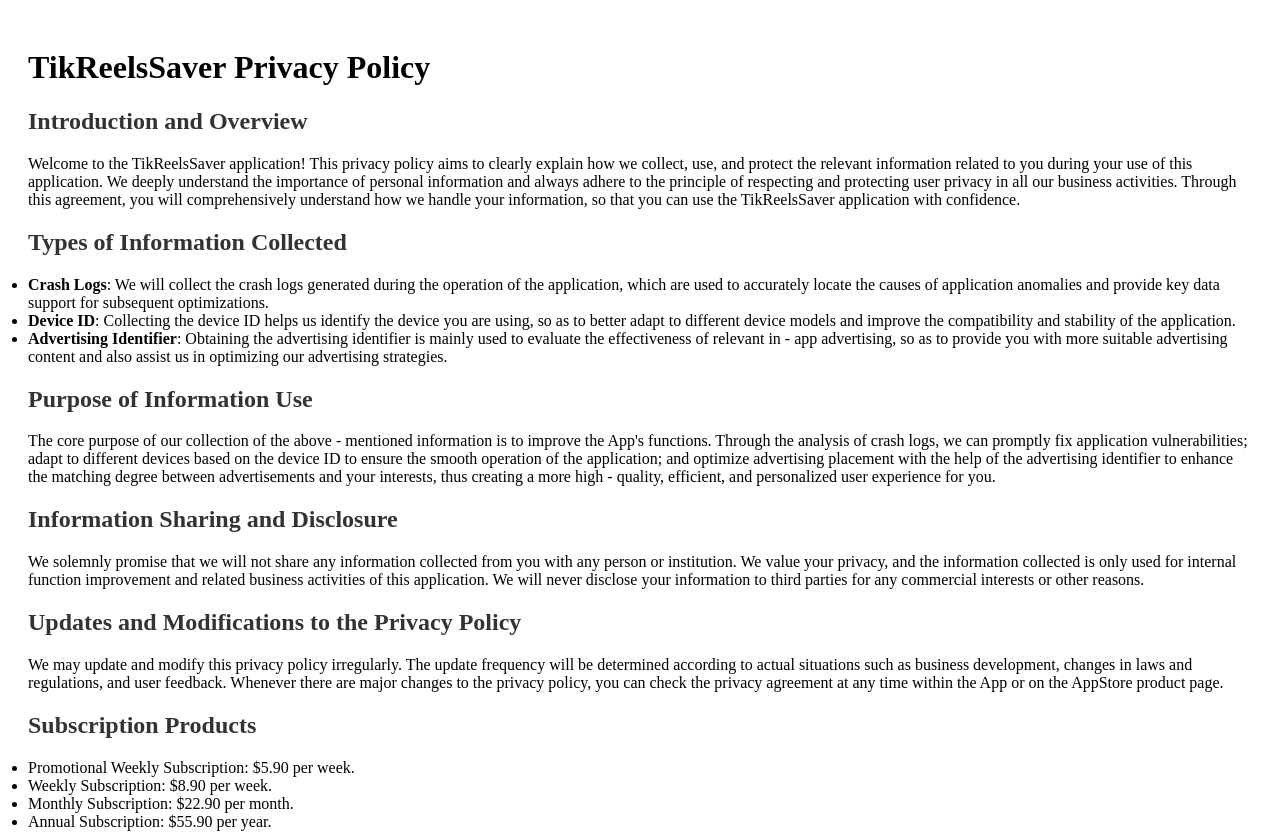
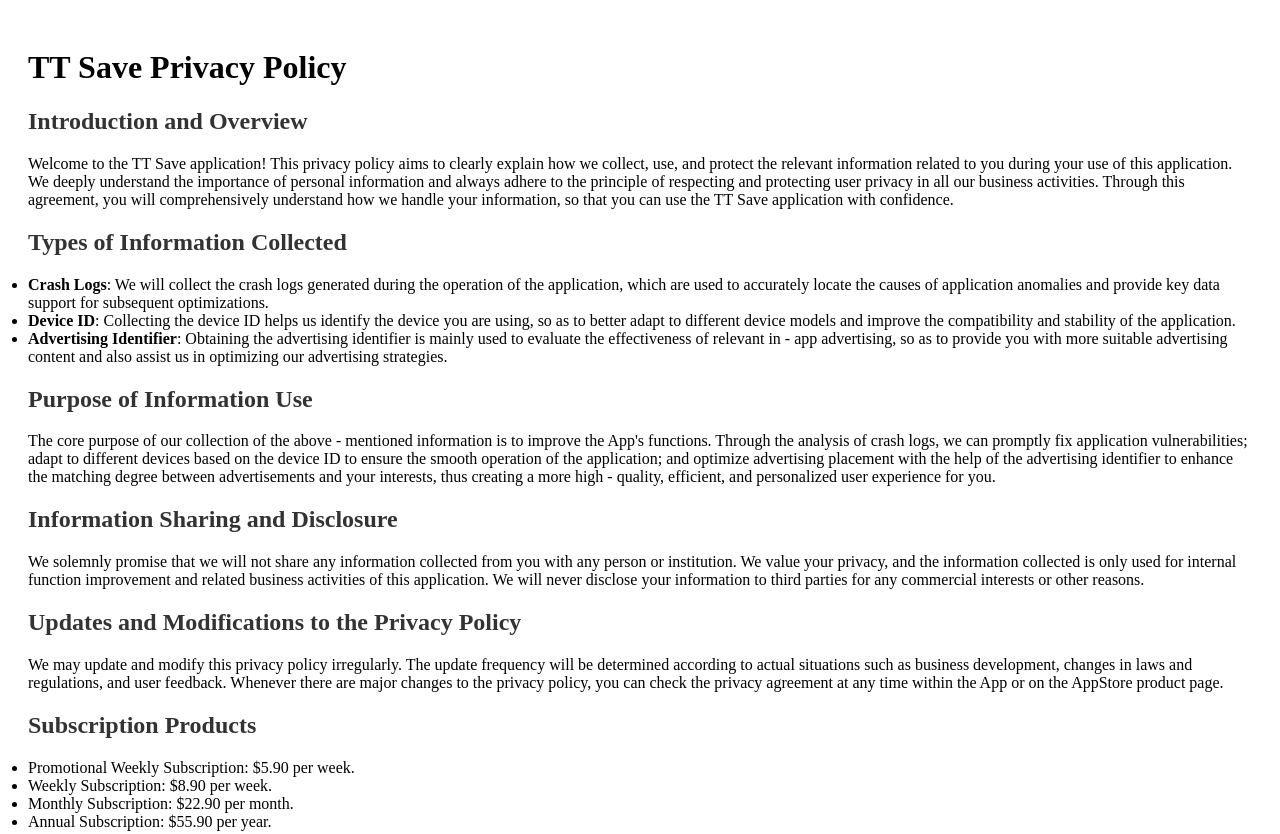
Before and after one commit to shanomark/tikReelsSaver-privacy, a plain HTML site: page index.html in a window 1280 px wide. Shown: the top 834 px of the page. Drawn offline with Linux system fonts and the light colour scheme.

Commit message:
Update index.html

```diff
--- a/index.html
+++ b/index.html
@@ -4,7 +4,7 @@
 <head>
     <meta charset="UTF - 8">
     <meta name="viewport" content="width=device-width, initial - scale = 1.0">
-    <title>TikReelsSaver Privacy Policy</title>
+    <title>TT Save Privacy Policy</title>
     <style>
         body {
             font - family: Arial, sans - serif;
@@ -24,13 +24,13 @@
 </head>
 
 <body>
-    <h1>TikReelsSaver Privacy Policy</h1>
+    <h1>TT Save Privacy Policy</h1>
     <h2>Introduction and Overview</h2>
-    <p>Welcome to the TikReelsSaver application! This privacy policy aims to clearly explain how we collect, use, and protect
+    <p>Welcome to the TT Save application! This privacy policy aims to clearly explain how we collect, use, and protect
         the relevant information related to you during your use of this application. We deeply understand the importance of
         personal information and always adhere to the principle of respecting and protecting user privacy in all our business
         activities. Through this agreement, you will comprehensively understand how we handle your information, so that you
-        can use the TikReelsSaver application with confidence.</p>
+        can use the TT Save application with confidence.</p>
     <h2>Types of Information Collected</h2>
     <ul>
         <li><strong>Crash Logs</strong>: We will collect the crash logs generated during the operation of the application,
```
